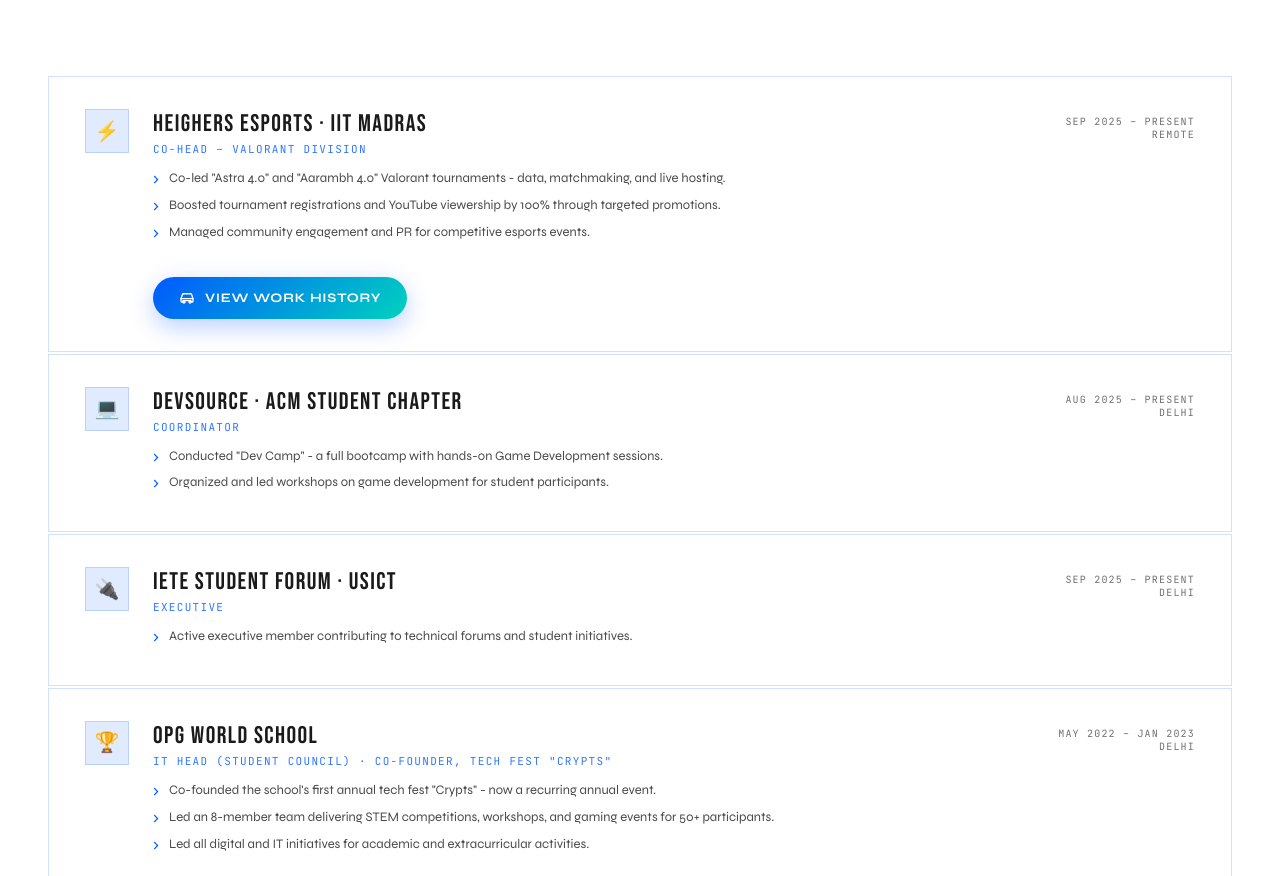
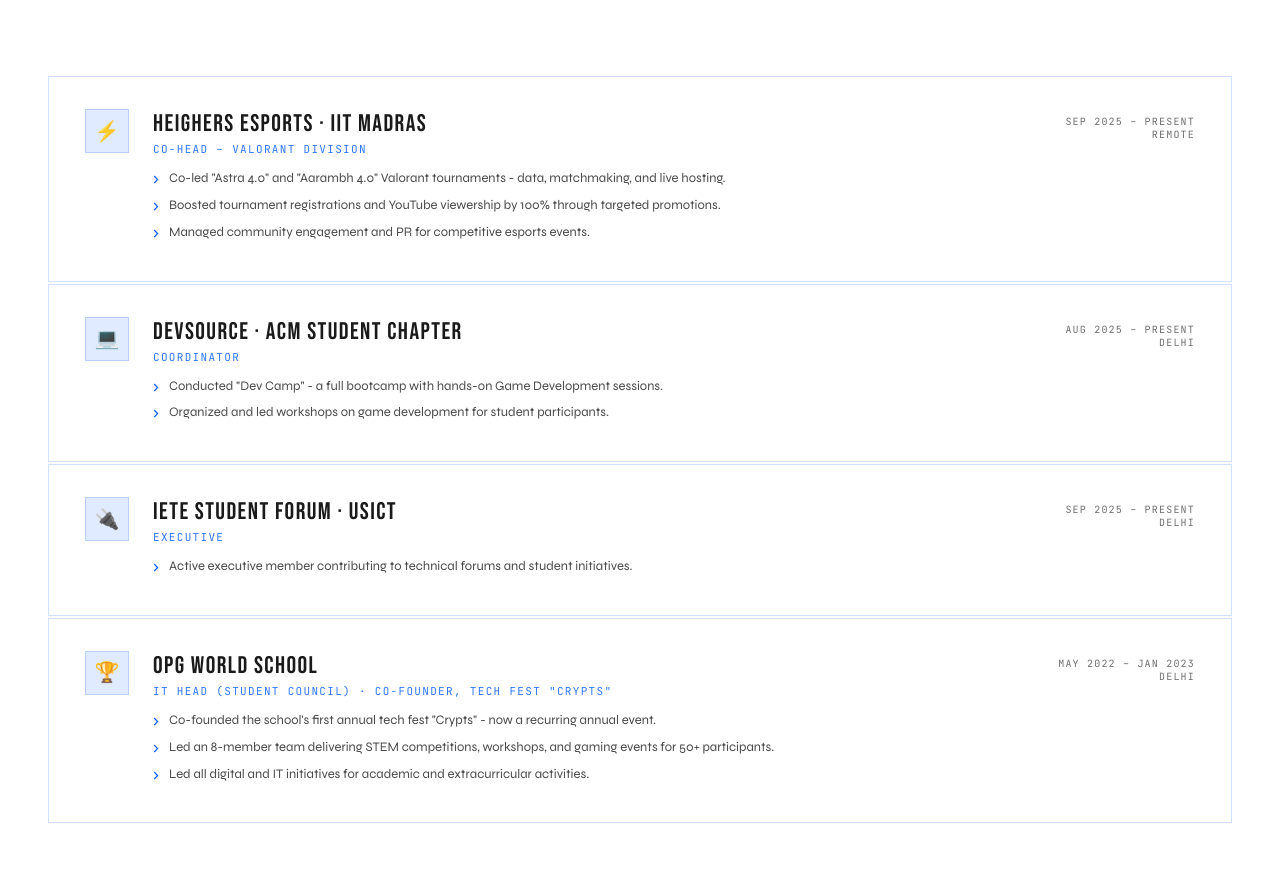
Before and after one commit to DarthRevan02/portfolio, a React (Vite) app: page / in a window 1280 px wide. Shown: the part 2506-3382 px from the top of the page. Built offline with nearby package versions, Linux system fonts and the light colour scheme.

Commit message:
style: remove unused imports and components from Experience section for cleaner code

```diff
--- a/src/components/Experience.jsx
+++ b/src/components/Experience.jsx
@@ -1,12 +1,7 @@
-import { useState } from 'react'
 import SectionHeader from './SectionHeader'
-import WorkJourney from './WorkJourney'
 import { experience } from '../data/portfolioData'
-import '../styles/workJourney.css'
 
 export default function Experience() {
-  const [journeyOpen, setJourneyOpen] = useState(false)
-
   return (
     <section id="experience" style={{ paddingTop: 80 }}>
       <SectionHeader num="03" title="Experi" emphasis="ence" noSpace />
@@ -23,22 +18,6 @@
                   <li key={j}>{b}</li>
                 ))}
               </ul>
-
-              {e.org.includes('Heighers') && (
-                <button
-                  type="button"
-                  className="wj-trigger"
-                  onClick={() => setJourneyOpen(true)}
-                >
-                  <svg viewBox="0 0 24 24" fill="none" stroke="currentColor" strokeWidth="2" strokeLinecap="round" strokeLinejoin="round">
-                    <path d="M3 13l2-6a2 2 0 0 1 2-1.4h10a2 2 0 0 1 2 1.4l2 6" />
-                    <path d="M3 13h18v4a1 1 0 0 1-1 1h-1a1 1 0 0 1-1-1v-1H6v1a1 1 0 0 1-1 1H4a1 1 0 0 1-1-1v-4z" />
-                    <circle cx="7.5" cy="18" r="1.5" />
-                    <circle cx="16.5" cy="18" r="1.5" />
-                  </svg>
-                  View Work History
-                </button>
-              )}
             </div>
             <div className="exp-date">
               {e.date}
@@ -48,8 +27,6 @@
           </div>
         ))}
       </div>
-
-      <WorkJourney open={journeyOpen} onClose={() => setJourneyOpen(false)} />
     </section>
   )
 }
```
